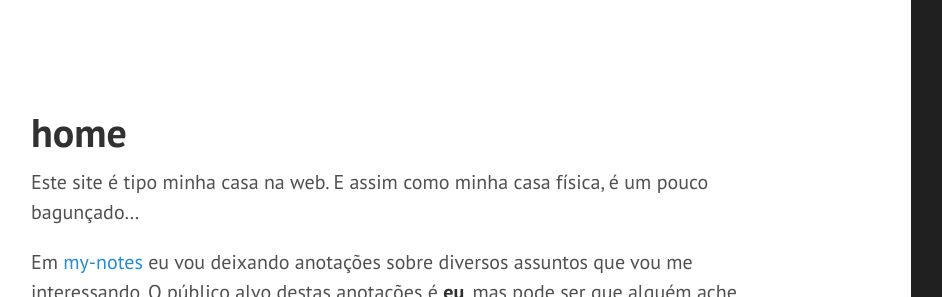
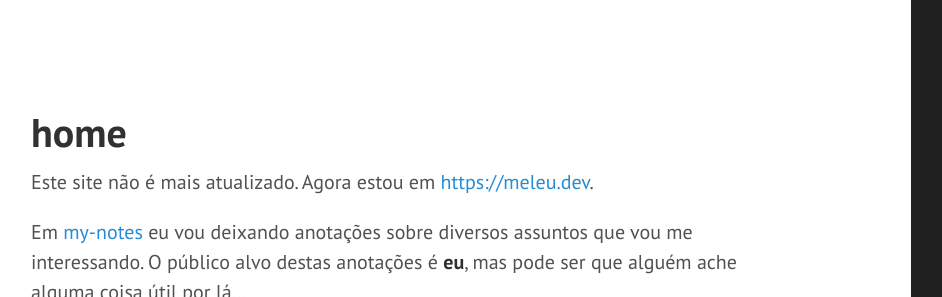
Before and after one commit to meleu/meleu.github.io, a Jekyll site: the page built from index.md, in a window 1280 px wide, cut to the strip 0-297 px from the top of the page. Shown: the whole strip, without its empty margins (69-1011 px from the left). Built offline with Jekyll 4.4.1, drawn with Linux system fonts in a browser that asks for light colours.

Commit message:
link to meleu.dev

```diff
--- a/index.md
+++ b/index.md
@@ -5,7 +5,7 @@ title: home
 
 # home
 
-Este site é tipo minha casa na web. E assim como minha casa física, é um pouco bagunçado...
+Este site não é mais atualizado. Agora estou em <https://meleu.dev>.
 
 Em [my-notes](/my-notes/) eu vou deixando anotações sobre diversos assuntos que vou me interessando.
 O público alvo destas anotações é **eu**, mas pode ser que alguém ache alguma coisa útil por lá...
```
